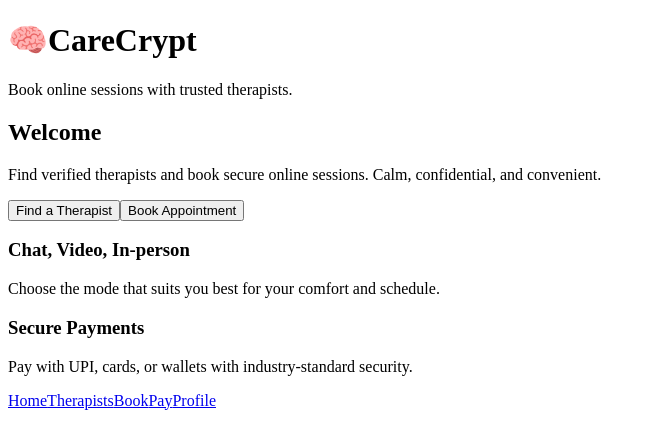
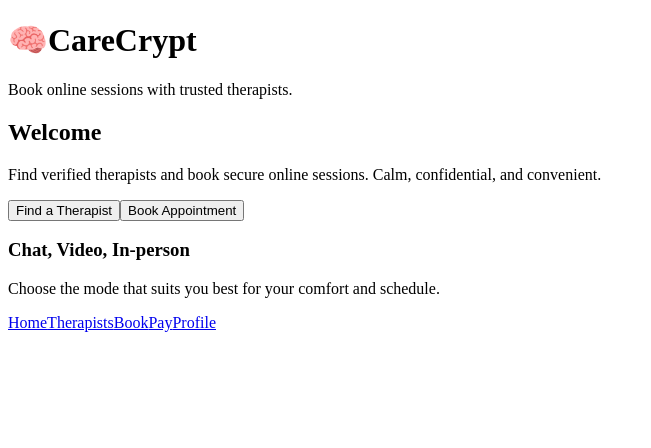
Before and after one commit to kritibharti582-oss/glitch1.0-carecrypt, a React (Vite) app: page / in a window 1280 px wide. Shown: the top 448 px of the page, without its empty margins (0-651 px from the left). Built offline with nearby package versions, Linux system fonts and the light colour scheme; the HTML template or start-up script is replaced by a standard one.

Commit message:
Remove Secure Payments card from Home page
cgen-6bcaed400963424fa1d7f91dbc059374

```diff
--- a/src/pages/Home.jsx
+++ b/src/pages/Home.jsx
@@ -21,10 +21,6 @@ export default function Home() {
           <h3 className="card-title">Chat, Video, In‑person</h3>
           <p className="card-text">Choose the mode that suits you best for your comfort and schedule.</p>
         </div>
-        <div className="info-card">
-          <h3 className="card-title">Secure Payments</h3>
-          <p className="card-text">Pay with UPI, cards, or wallets with industry‑standard security.</p>
-        </div>
       </div>
     </section>
   )
```
